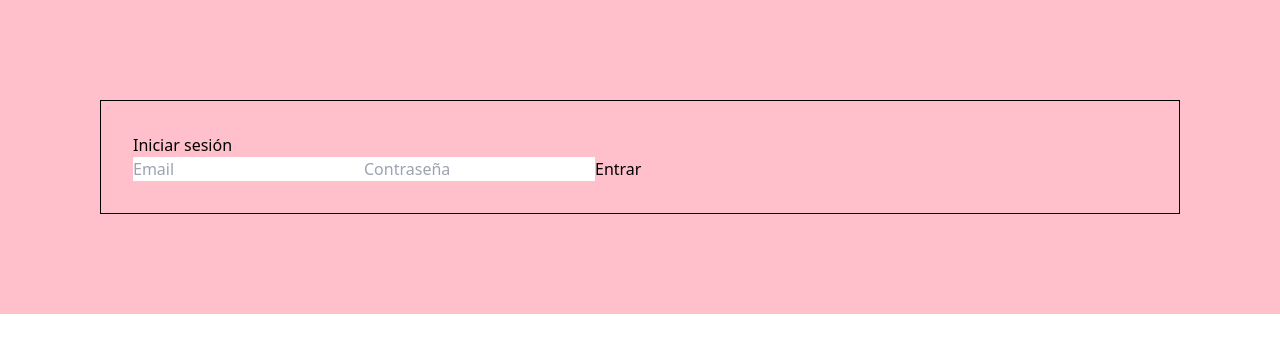
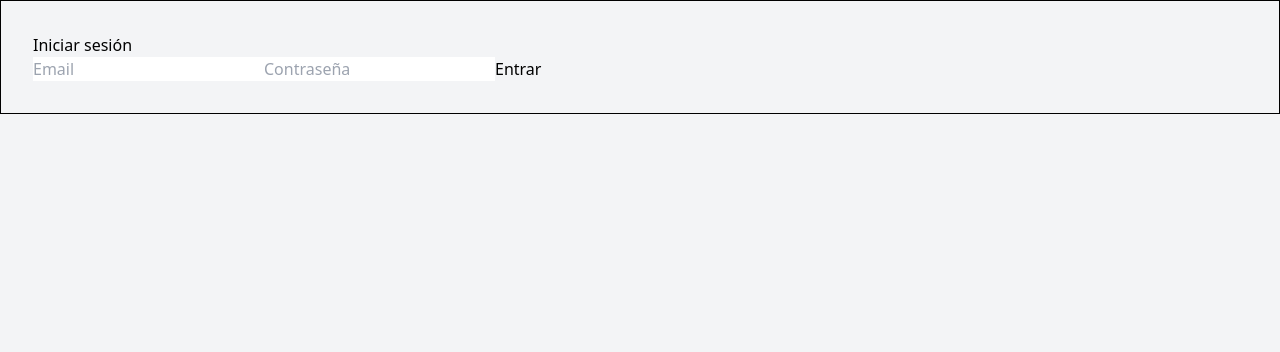
Before and after one commit to marta7seg/profesores-autores2, a React (Vite) app: page /login in a window 1280 px wide. Shown: the top 352 px of the page. Built offline with nearby package versions, Linux system fonts and the light colour scheme.

Commit message:
Update App.jsx

```diff
--- a/src/App.jsx
+++ b/src/App.jsx
@@ -2,7 +2,7 @@ import Login from './Login';
 
 function App() {
   return (
-    <div style={{ padding: '100px', backgroundColor: 'pink' }}>
+    <div className="min-h-screen bg-gray-100">
       <Login />
     </div>
   );
```
